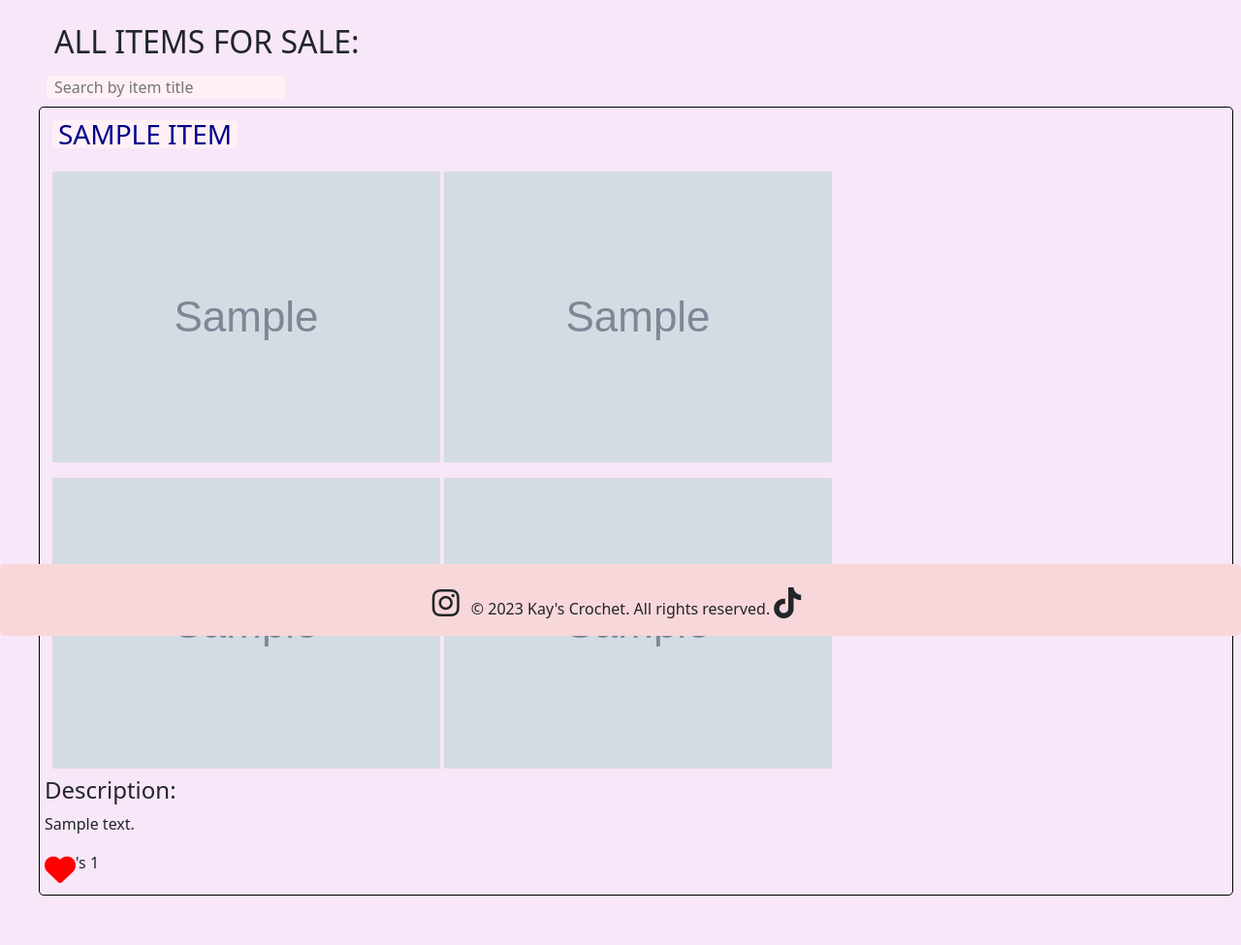
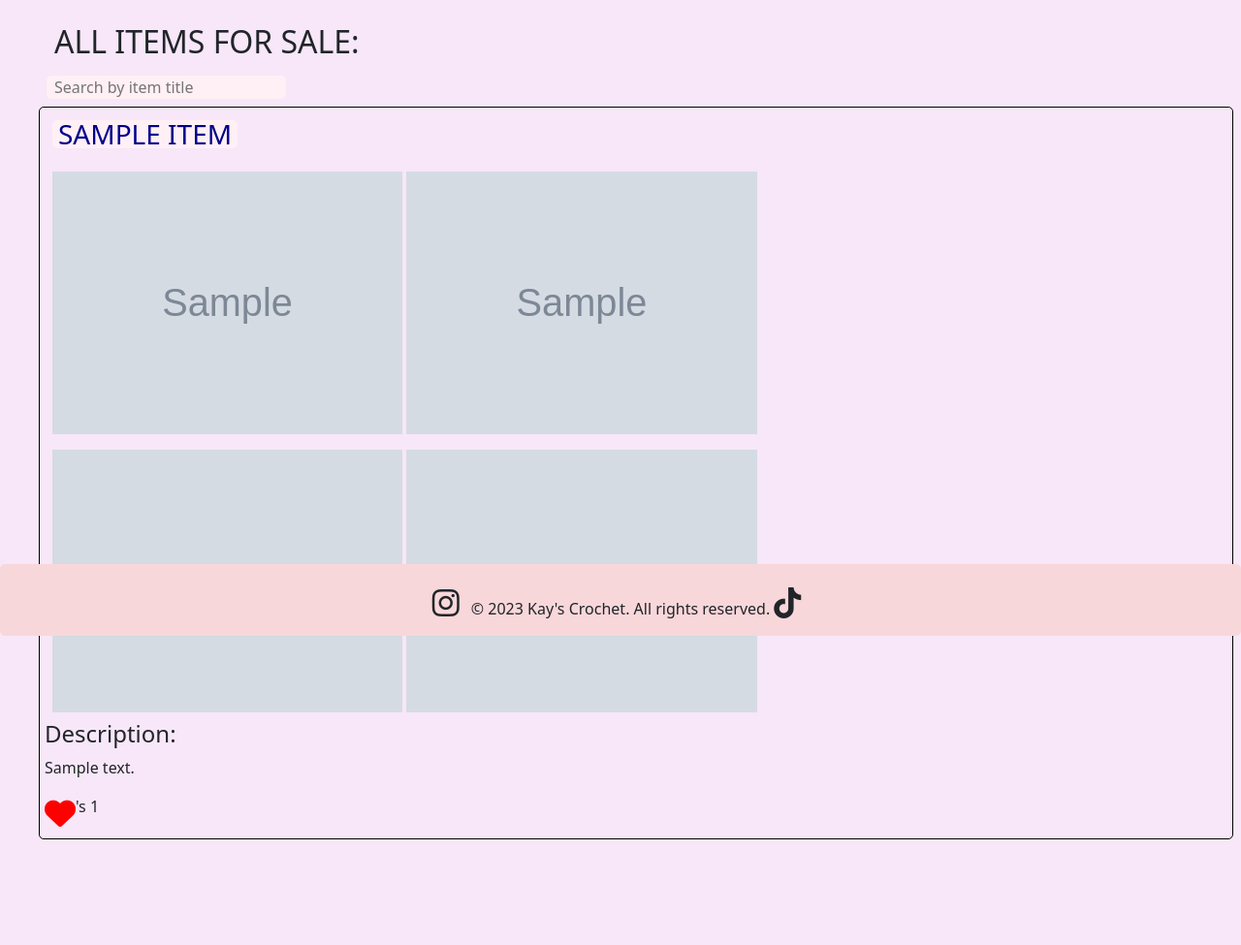
Before and after one commit to stevenburris1978/KaysCrochetAppDjangoSBurris, a Django app: page / in a window 1280 px wide. Shown: the part 144-1119 px from the top of the page at 97% size. After the commit the page ends 1010 px from the top, so only its background shows below. Run offline with Django 4.2, Linux system fonts and the light colour scheme; a user stored in the database is signed in; tables that the repository leaves empty hold one stand-in row (values such as "Sample post"); grey boxes marked "Sample" are stand-in pictures.

Commit message:
Your commit message here

```diff
--- a/kayscrochetapp/static/kayscrochetapp/style.css
+++ b/kayscrochetapp/static/kayscrochetapp/style.css
@@ -78,9 +78,3 @@ input {
     width: 5rem;
     border-radius: 2.5rem;
 }
-
-.image {
-  width: 20%;
-  height: 25%;
-  object-fit: cover; /* Maintain aspect ratio while covering the container */
-}
--- a/kayscrochetapp/templates/kayscrochetapp/index.html
+++ b/kayscrochetapp/templates/kayscrochetapp/index.html
@@ -17,18 +17,18 @@
                         <legend><h3><button style="height: 1.8rem;" onmouseover="this.style.boxShadow='0 0 10px rgba(0, 0, 0, 0.5)'" onmouseout="this.style.boxShadow='none'"><a style="text-decoration: none; text-transform: uppercase;" href="{% url 'kayscrochetapp:detail' item.id %}">{{ item.item_title }}</a></button></h3></legend>
                         <div style="padding: .5rem">
                             {% if item.image %}
-                                <img src="{{ item.image.url }}" alt="{{ item.item_title }}">
+                                <img src="{{ item.image.url }}" alt="{{ item.item_title }}" style="width: 30%; height: auto;">
                             {% endif %}
                             {% if item.image2 %}
-                                <img src="{{ item.image2.url }}" alt="{{ item.item_title }}">
+                                <img src="{{ item.image2.url }}" alt="{{ item.item_title }}" style="width: 30%; height: auto;">
                             {% endif %}
                         </div>
                         <div style="padding: .5rem">
                             {% if item.image3 %}
-                                <img src="{{ item.image3.url }}" alt="{{ item.item_title }}">
+                                <img src="{{ item.image3.url }}" alt="{{ item.item_title }}" style="width: 30%; height: auto;">
                             {% endif %}
                             {% if item.image4 %}
-                                <img src="{{ item.image4.url }}" alt="{{ item.item_title }}">
+                                <img src="{{ item.image4.url }}" alt="{{ item.item_title }}" style="width: 30%; height: auto;">
                             {% endif %}
                         </div>
                         <h4>Description:</h4>
```
Also changed, not shown: kayscrochetapp/templates/kayscrochetapp/detail.html (+4 -4 lines).
